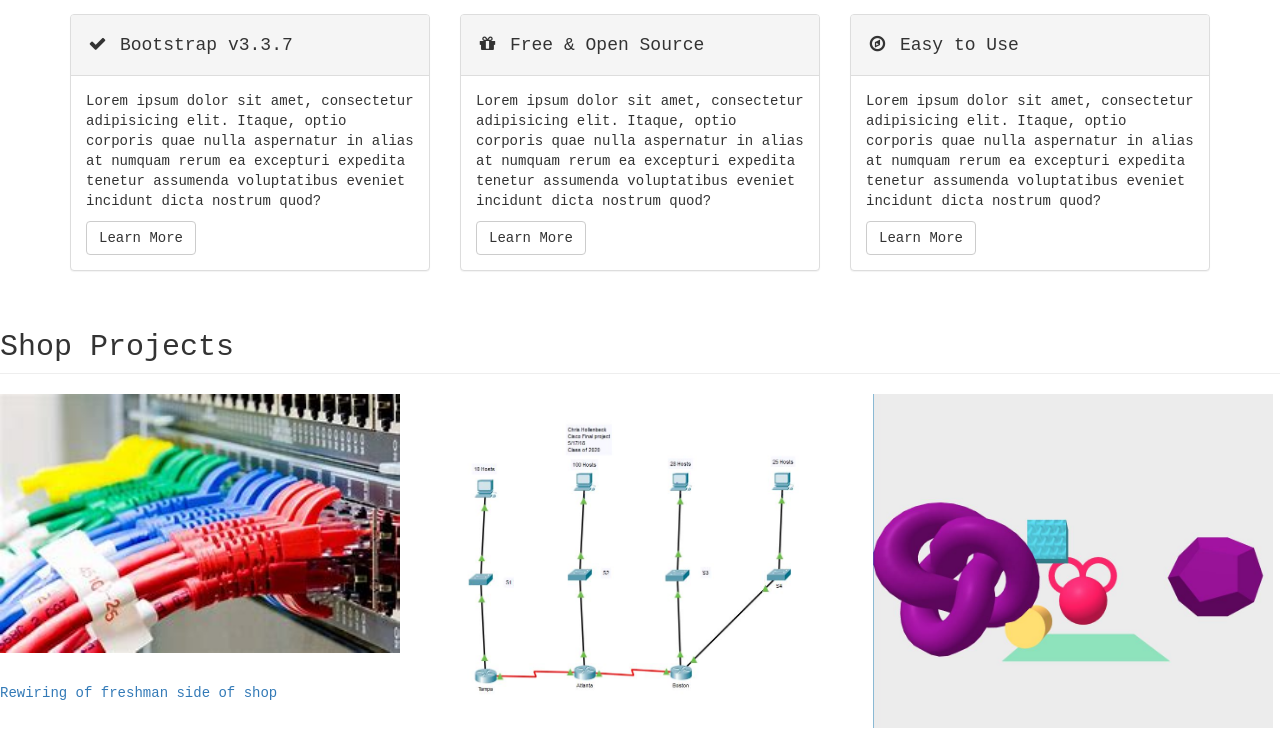
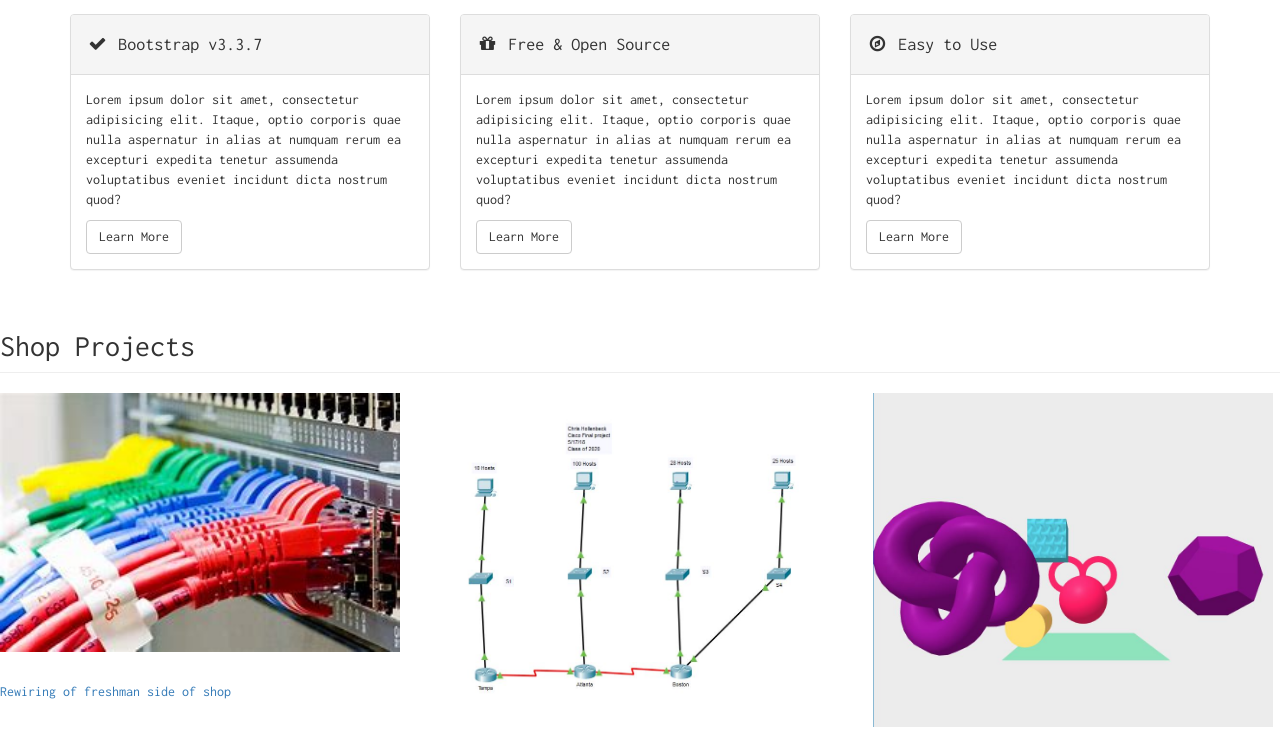
Before and after one commit to bvtit/graduation-portfolio-cjhollenbeck, a plain HTML site: page bootstrap/index.html in a window 1280 px wide. Shown: the part 521-1275 px from the top of the page. Drawn offline with Linux system fonts and the light colour scheme.

Commit message:
Update index.html

```diff
--- a/bootstrap/index.html
+++ b/bootstrap/index.html
@@ -10,6 +10,7 @@
     <link href="css/bootstrap.min.css" rel="stylesheet">
     <link href="css/modern-business.css" rel="stylesheet">
     <link href="font-awesome/css/font-awesome.min.css" rel="stylesheet" type="text/css">
+	<link href="https://fonts.googleapis.com/css?family=Inconsolata" rel="stylesheet">
 </head>
 
 <body>
```
